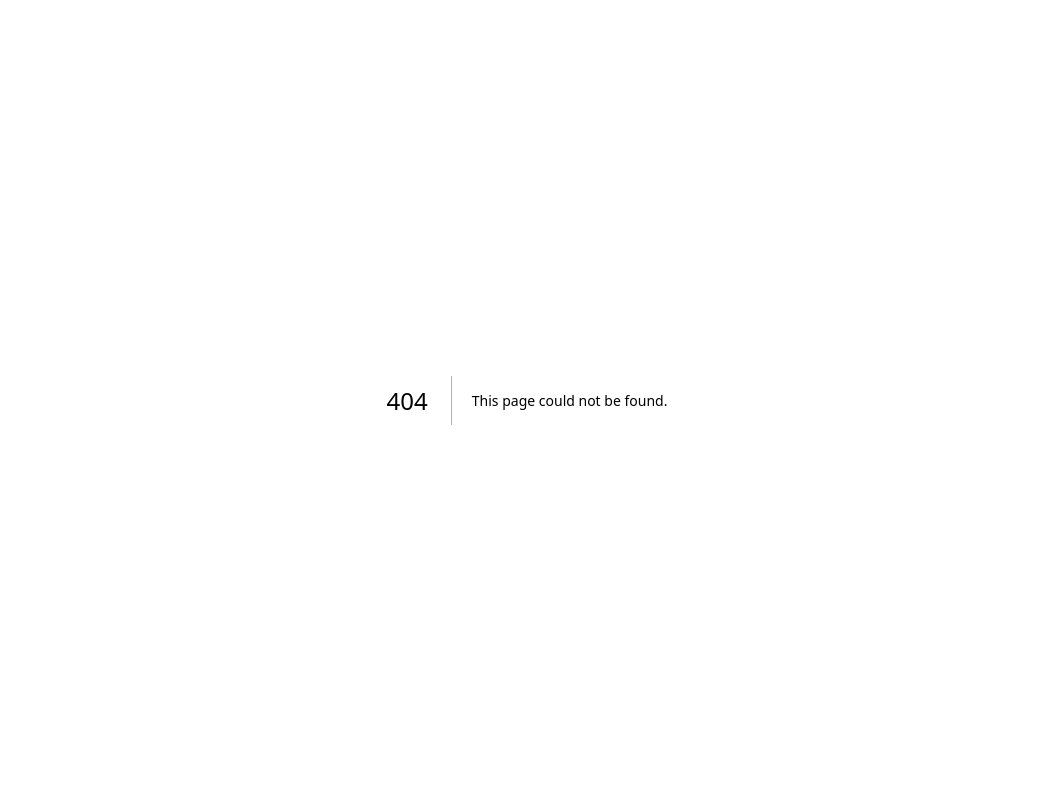
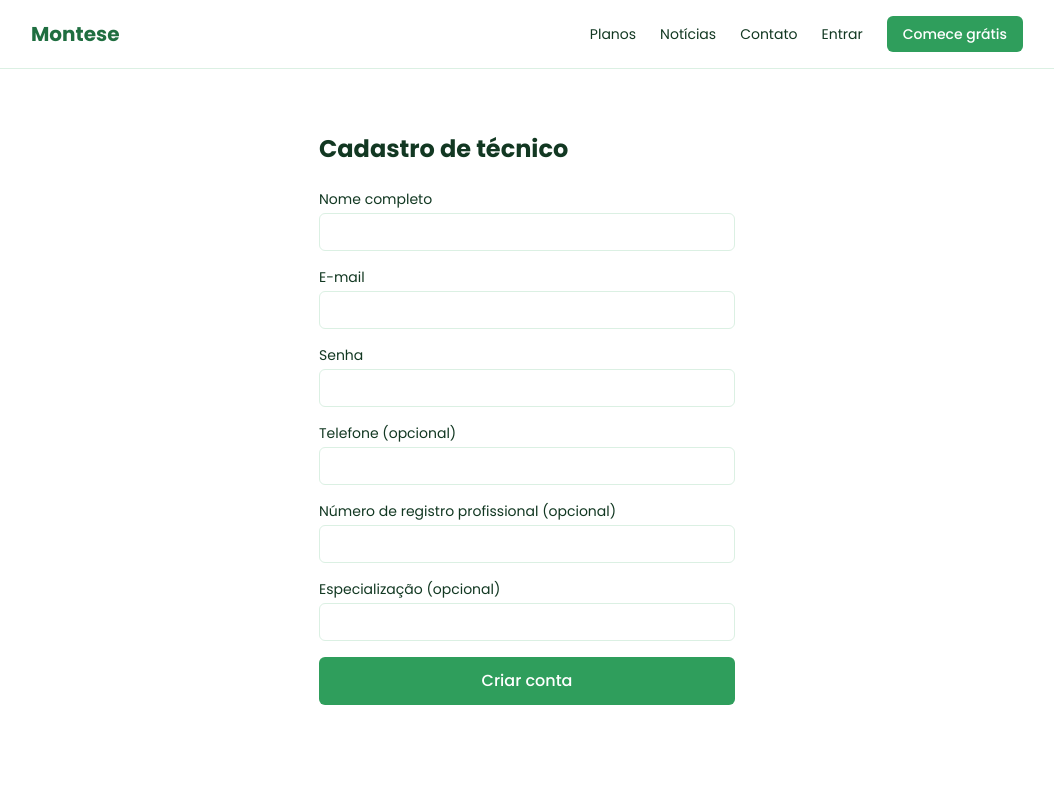
Before and after one commit to bigrabbitdark-hub/Montesesst, a Next.js app in the folder frontend/: page /tecnico/cadastro in a window 1280 px wide. Before the commit this address had no page. Shown: the top 800 px of the page, without its empty margins (113-1167 px from the left). Built offline with nearby package versions, Linux system fonts and the light colour scheme.

Commit message:
feat: adiciona página de cadastro de técnico

```diff
--- /dev/null
+++ b/frontend/src/app/(site)/tecnico/cadastro/page.tsx
@@ -0,0 +1,129 @@
+'use client';
+
+import { FormEvent, useState } from 'react';
+
+export default function CadastroTecnicoPage() {
+  const [fullName, setFullName] = useState('');
+  const [email, setEmail] = useState('');
+  const [password, setPassword] = useState('');
+  const [phone, setPhone] = useState('');
+  const [registrationNumber, setRegistrationNumber] = useState('');
+  const [specialization, setSpecialization] = useState('');
+  const [status, setStatus] = useState<'idle' | 'loading' | 'ok' | 'erro'>('idle');
+  const [errorMessage, setErrorMessage] = useState('');
+
+  async function handleSubmit(event: FormEvent) {
+    event.preventDefault();
+    setStatus('loading');
+    try {
+      const res = await fetch('/api/auth/register-technician', {
+        method: 'POST',
+        headers: { 'Content-Type': 'application/json' },
+        body: JSON.stringify({
+          full_name: fullName,
+          email,
+          password,
+          phone: phone || undefined,
+          registration_number: registrationNumber || undefined,
+          specialization: specialization || undefined,
+        }),
+      });
+      if (res.ok) {
+        setStatus('ok');
+        return;
+      }
+      const body = await res.json().catch(() => null);
+      setErrorMessage(
+        res.status === 409
+          ? 'E-mail já cadastrado.'
+          : body?.message ?? 'Não foi possível concluir o cadastro.',
+      );
+      setStatus('erro');
+    } catch {
+      setErrorMessage('Não foi possível conectar ao servidor.');
+      setStatus('erro');
+    }
+  }
+
+  if (status === 'ok') {
+    return (
+      <div className="mx-auto max-w-md px-4 py-16 text-center">
+        <h1 className="text-2xl font-bold text-brand-900">Verifique seu e-mail</h1>
+        <p className="mt-4 text-brand-700">
+          Enviamos um link de confirmação para <strong>{email}</strong>. Confirme pra ativar o
+          cadastro e poder entrar.
+        </p>
+      </div>
+    );
+  }
+
+  return (
+    <div className="mx-auto max-w-md px-4 py-16">
+      <h1 className="text-2xl font-bold text-brand-900">Cadastro de técnico</h1>
+      <form onSubmit={handleSubmit} className="mt-6 flex flex-col gap-4">
+        <label className="flex flex-col gap-1 text-sm text-brand-900">
+          Nome completo
+          <input
+            required
+            value={fullName}
+            onChange={(e) => setFullName(e.target.value)}
+            className="rounded-md border border-brand-100 px-3 py-2"
+          />
+        </label>
+        <label className="flex flex-col gap-1 text-sm text-brand-900">
+          E-mail
+          <input
+            type="email"
+            required
+            value={email}
+            onChange={(e) => setEmail(e.target.value)}
+            className="rounded-md border border-brand-100 px-3 py-2"
+          />
+        </label>
+        <label className="flex flex-col gap-1 text-sm text-brand-900">
+          Senha
+          <input
+            type="password"
+            required
+            minLength={8}
+            value={password}
+            onChange={(e) => setPassword(e.target.value)}
+            className="rounded-md border border-brand-100 px-3 py-2"
+          />
+        </label>
+        <label className="flex flex-col gap-1 text-sm text-brand-900">
+          Telefone (opcional)
+          <input
+            value={phone}
+            onChange={(e) => setPhone(e.target.value)}
+            className="rounded-md border border-brand-100 px-3 py-2"
+          />
+        </label>
+        <label className="flex flex-col gap-1 text-sm text-brand-900">
+          Número de registro profissional (opcional)
+          <input
+            value={registrationNumber}
+            onChange={(e) => setRegistrationNumber(e.target.value)}
+            className="rounded-md border border-brand-100 px-3 py-2"
+          />
+        </label>
+        <label className="flex flex-col gap-1 text-sm text-brand-900">
+          Especialização (opcional)
+          <input
+            value={specialization}
+            onChange={(e) => setSpecialization(e.target.value)}
+            className="rounded-md border border-brand-100 px-3 py-2"
+          />
+        </label>
+        {status === 'erro' && <p className="text-sm text-red-600">{errorMessage}</p>}
+        <button
+          type="submit"
+          disabled={status === 'loading'}
+          className="rounded-md bg-brand-500 px-6 py-3 font-medium text-white hover:bg-brand-700 disabled:opacity-50"
+        >
+          {status === 'loading' ? 'Enviando...' : 'Criar conta'}
+        </button>
+      </form>
+    </div>
+  );
+}
```
